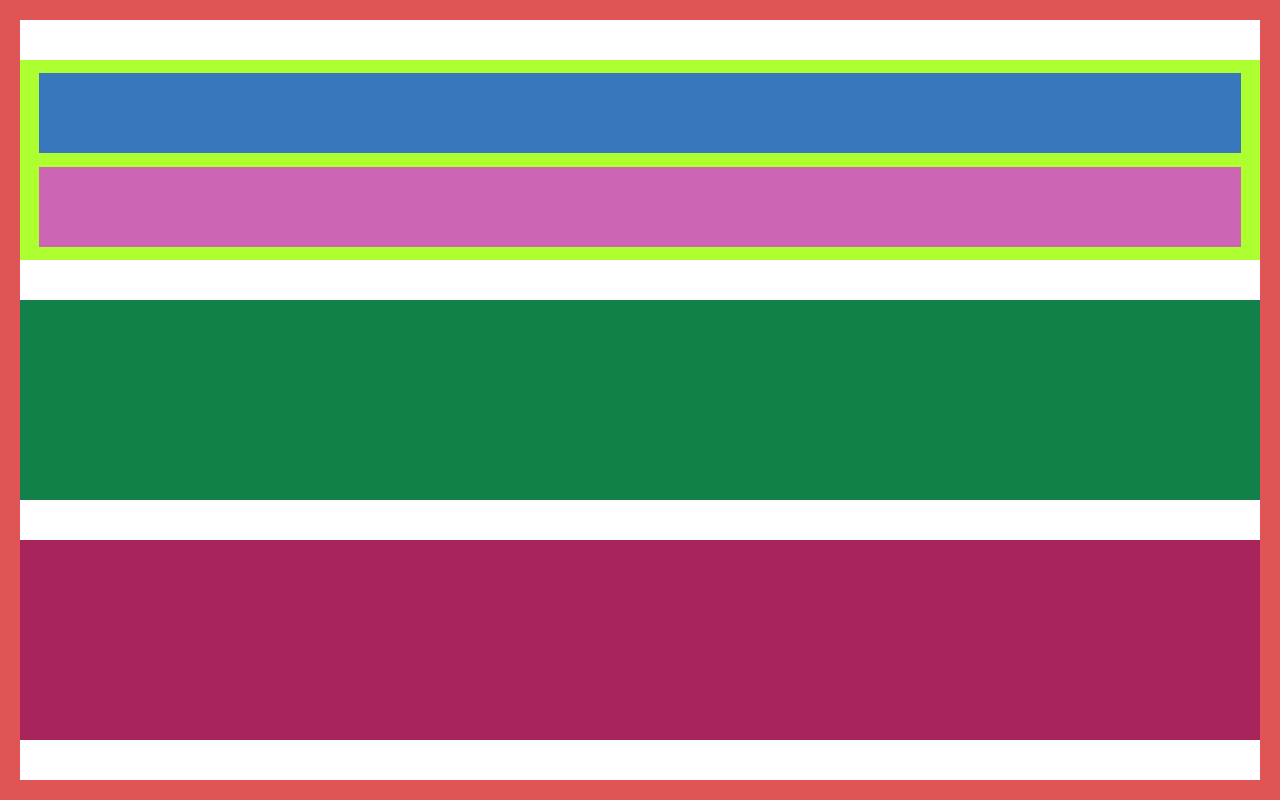
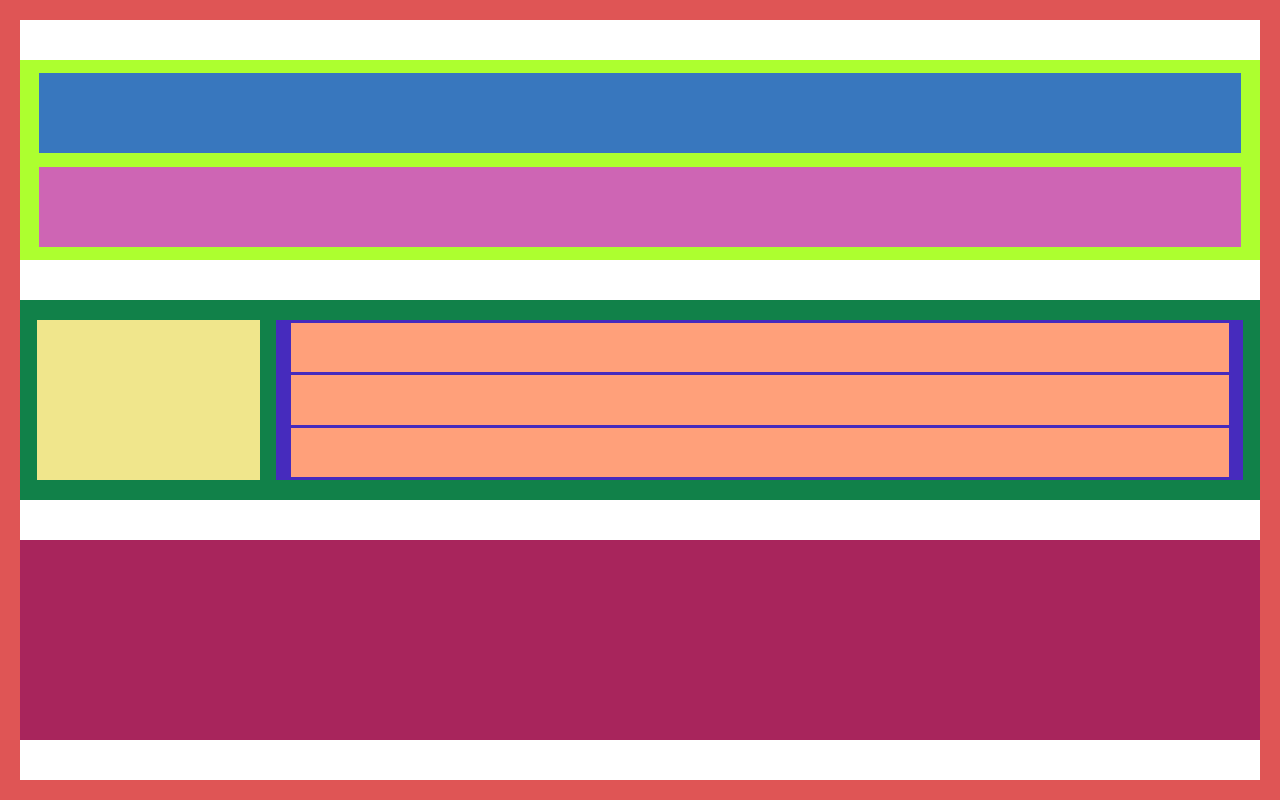
Before and after one commit to kjorcke/itry, a website built with Parcel: page index.html in a window 1280 px wide. Built offline with nearby package versions, Linux system fonts and the light colour scheme.

Commit message:
more flexbox

```diff
--- a/src/styles.css
+++ b/src/styles.css
@@ -17,7 +17,6 @@ justify-content: space-evenly;
 
 height: 200px;
 background: greenyellow;
-border: 5px;
 display: flex;
 flex-direction: column;
 justify-content: space-evenly;
@@ -39,8 +38,45 @@ align-items: center;
 .child2 {
 
   height: 200px;
-  background: rgb(17, 129, 73)
+  background: rgb(17, 129, 73);
+  display: flex;
+  flex-direction: row;
+  justify-content: space-evenly;
+  align-items: center;
   }
+
+.child21{
+background-color: khaki;
+height: 80%;
+width: 18%;
+
+}
+
+.child22{
+background-color: rgb(70, 43, 189);
+height: 80%;
+width: 78%;
+display: flex;
+flex-direction: column;
+justify-content: space-evenly;
+align-items: center;
+}
+.child221{
+  background-color: lightsalmon;
+  width: 97%;
+  height: 31%
+}
+.child222{
+  background-color: lightsalmon;
+  width: 97%;
+  height: 31%
+}
+.child223{
+  background-color: lightsalmon;
+  width: 97%;
+  height: 31%
+}
+
 
 
   .child3 {
```
